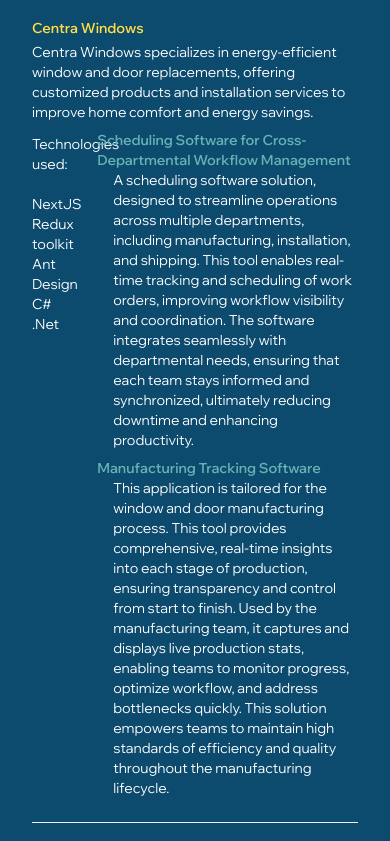
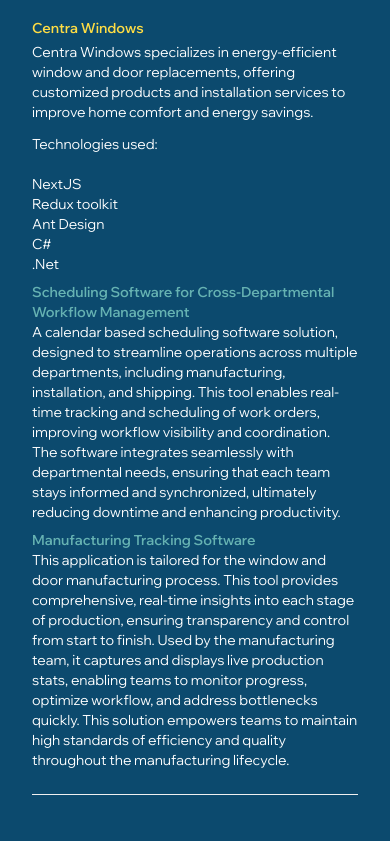
Before and after one commit to ajadversalo/ajadversalo.github.io, a React (Create React App) app: page / in a window 390 px wide. Shown: the part 1880-2721 px from the top of the page. Built offline with nearby package versions, Linux system fonts and the light colour scheme; grey boxes are pictures that could not be loaded.

Commit message:
Make projects page responsive

```diff
--- a/src/Pages/Projects.tsx
+++ b/src/Pages/Projects.tsx
@@ -22,7 +22,7 @@
                 <div className="w-100 text-[#66B2B2] font-semibold">
                     {props.title}
                 </div>
-                <div className="w-100 pl-4 xl:pl-4 lg:pl-4 lg:w-[80%] xl:w-[80%] text-sm">
+                <div className="w-100 pl-0 xl:pl-4 lg:pl-4 lg:w-[80%] xl:w-[80%] text-sm">
                     {props.description}
                 </div>
             </div>
@@ -48,14 +48,14 @@
                         </div>
                     </div>
                 </div>
-                <div className="flex flex-row">
-                    <div className="w-[20%] text-sm pt-3">
+                <div className="flex flex-col lg:flex-row">
+                    <div className="w-100 lg:w-[20%] text-sm pt-3">
                         <div>Technologies used:</div>
                         <span className={"pl-1"}>{["NextJS", "Redux toolkit", "Ant Design", "C#", ".Net"].map((skill, index) => {
                             return (<div key={index}>{skill}</div>)
                         })}</span>
                     </div>
-                    <div className="w-[80%]">
+                    <div className="w-100 lg:w-[80%]">
                         {productListCentra.map((p: ProductCardProps) => {
                             return (
                                 <ProductCard
@@ -80,14 +80,14 @@
                         </div>
                     </div>
                 </div>
-                <div className="flex flex-row">
-                    <div className="w-[20%] text-sm pt-3">
+                <div className="flex flex-col lg:flex-row">
+                    <div className="w-100 lg:w-[20%] text-sm pt-3">
                         <div>Technologies used:</div>
                         <span className={"pl-1"}>{["ReactJS", "Redux", "Material-UI", "C#", ".Net", "Entity Framework", "MS SQL", "Azure DevOps", "Canada Post API", "SendGrid", "Visual Studio"].map((skill, index) => {
                             return (<div key={index}>{skill}</div>)
                         })}</span>
                     </div>
-                    <div className="w-[80%]">
+                    <div className="w-100 lg:w-[80%]">
                         {productList.map((p: ProductCardProps) => {
                             return (
                                 <ProductCard
--- a/src/data/data.ts
+++ b/src/data/data.ts
@@ -40,7 +40,7 @@
 export const productListCentra = [
     {
         title: 'Scheduling Software for Cross-Departmental Workflow Management',
-        description: 'A scheduling software solution, designed to streamline operations across multiple departments, including manufacturing, installation, and shipping. This tool enables real-time tracking and scheduling of work orders, improving workflow visibility and coordination. The software integrates seamlessly with departmental needs, ensuring that each team stays informed and synchronized, ultimately reducing downtime and enhancing productivity.'
+        description: 'A calendar based scheduling software solution, designed to streamline operations across multiple departments, including manufacturing, installation, and shipping. This tool enables real-time tracking and scheduling of work orders, improving workflow visibility and coordination. The software integrates seamlessly with departmental needs, ensuring that each team stays informed and synchronized, ultimately reducing downtime and enhancing productivity.'
     },
     {
         title: 'Manufacturing Tracking Software',
```
